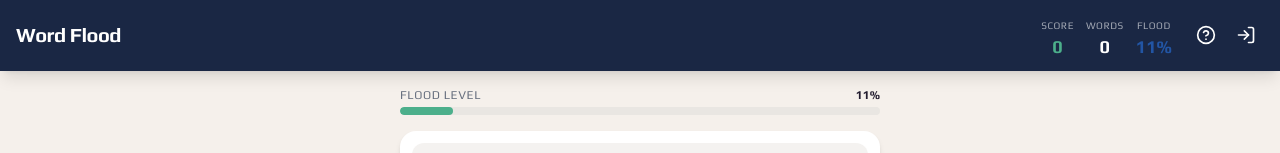
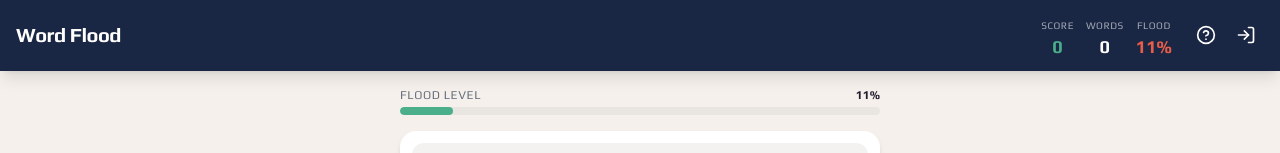
Before and after one commit to clloyd8/word-flood-frenzy, a React (Vite) app: page / in a window 1280 px wide. Shown: the top 153 px of the page. Built offline with nearby package versions, Linux system fonts and the light colour scheme; no server answers; the database is empty.

Commit message:
Reverted to commit 0d2397e23b45458dca6c229999e1057dcd1042ee

```diff
--- a/src/pages/Index.tsx
+++ b/src/pages/Index.tsx
@@ -107,7 +107,7 @@ const Index = () => {
             </div>
             <div className="text-center">
               <span className="text-white/60 text-[10px] uppercase tracking-wider">Flood</span>
-              <div className="text-lg font-bold text-app-accent leading-tight">{Math.round(floodLevel)}%</div>
+              <div className="text-lg font-bold text-coral leading-tight">{Math.round(floodLevel)}%</div>
             </div>
           </div>
           <div className="flex items-center gap-1">
```
